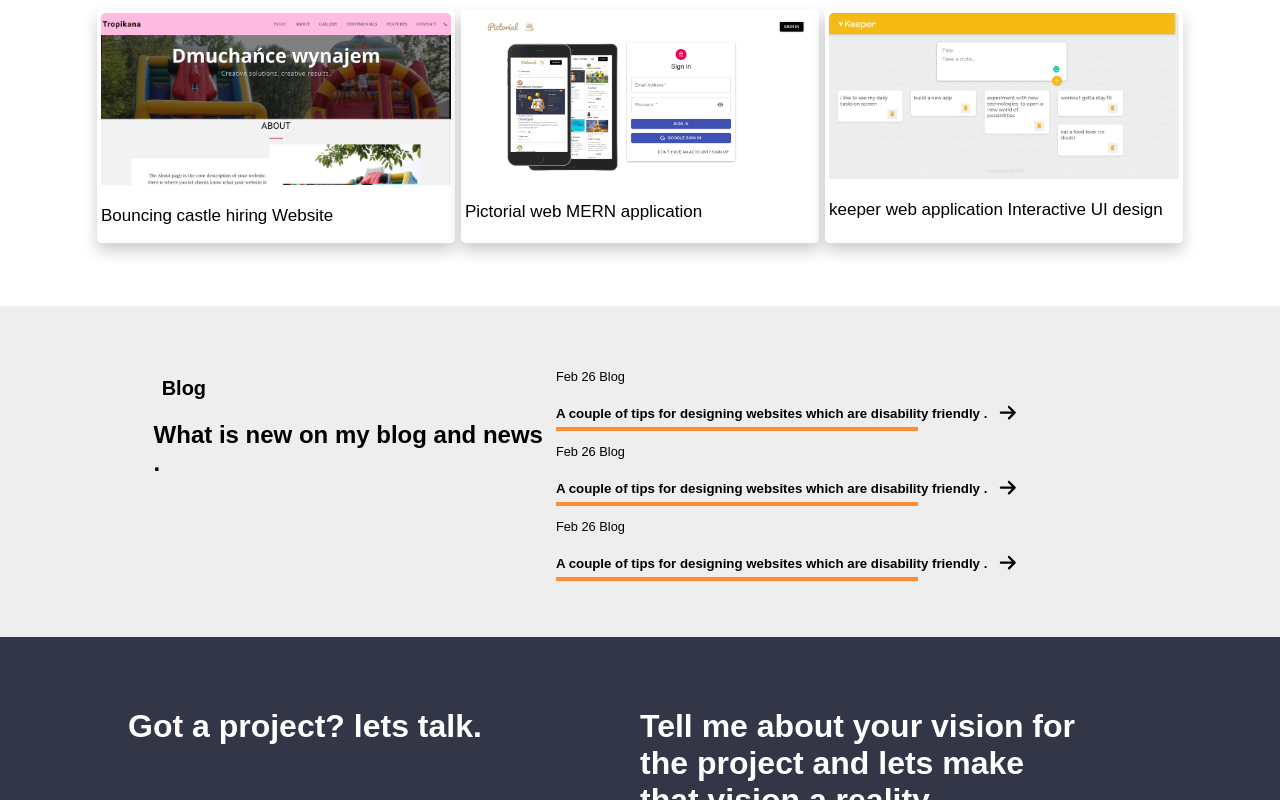
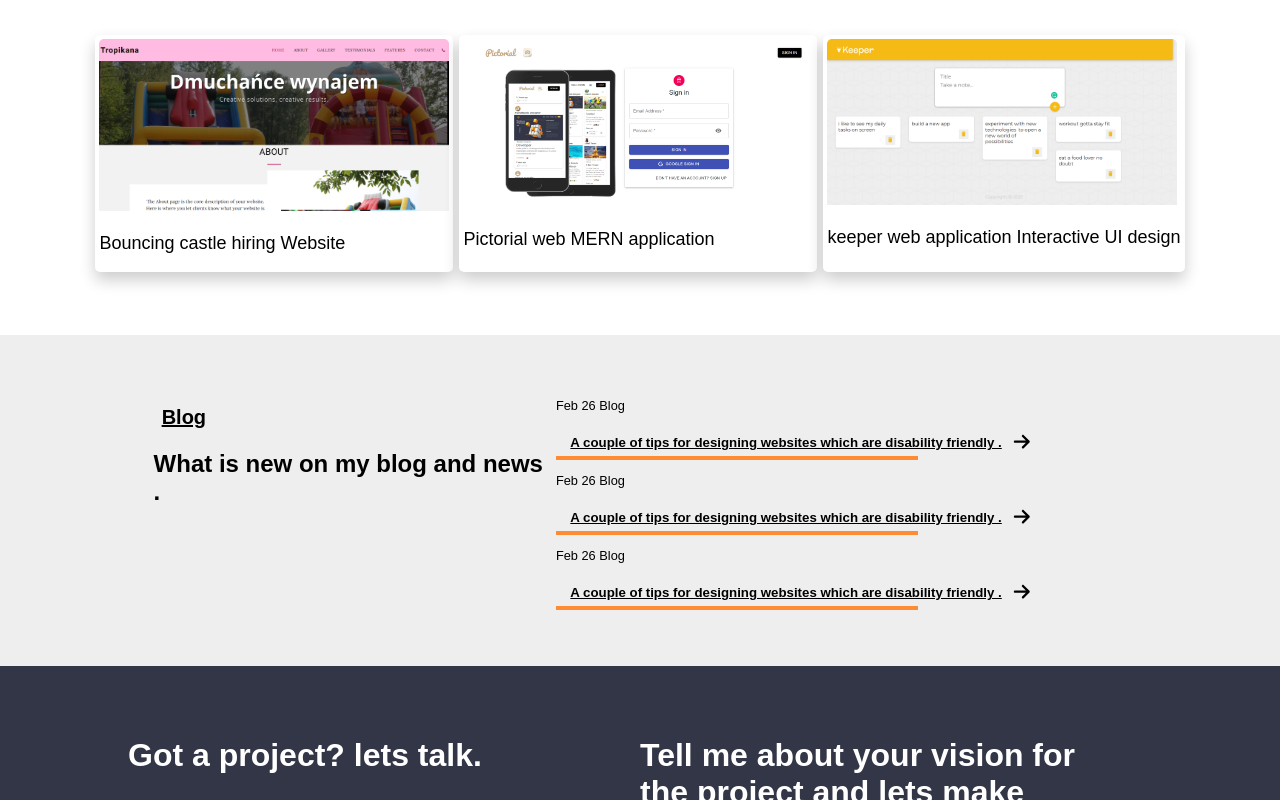
Before and after one commit to robsonmanata/PortfolioModernReact, a React (Vite) app: page / in a window 1280 px wide. Shown: the part 1309-2109 px from the top of the page. Built offline with nearby package versions, Linux system fonts and the light colour scheme.

Commit message:
link fixes

```diff
--- a/src/Components/BlogSection/BlogSection.css
+++ b/src/Components/BlogSection/BlogSection.css
@@ -41,11 +41,14 @@
     flex: 90%;
 }
 .Bloglink{
-    text-decoration: none;
+
     color: black;
     font-family: 'Nunito', sans-serif;
     font-size: 20px;
 
+}
+.bloglinks{
+color: black;
 }
 
 
--- a/src/Components/BlogSection/BlogSection.jsx
+++ b/src/Components/BlogSection/BlogSection.jsx
@@ -16,9 +16,8 @@ function BlogSection() {
           <div className="BlogRight">
           <div>
           <p>Feb 26 Blog</p>
-          <h5>A couple of tips for designing websites which are disability friendly .
+          <h5><Link className="bloglinks" Link to="/Blog/blog">A couple of tips for designing websites which are disability friendly .</Link>
           <a><FontAwesomeIcon className="highlight" size="1x" icon={faArrowRight} transform="grow-6">
-            export default BlogSection
           </FontAwesomeIcon></a>
           </h5>
 
@@ -26,9 +25,8 @@ function BlogSection() {
           </div>
           <div>
           <p>Feb 26 Blog</p>
-          <h5>A couple of tips for designing websites which are disability friendly .
+          <h5><Link className="bloglinks" Link to="/Blog/blog">A couple of tips for designing websites which are disability friendly .</Link>
           <a><FontAwesomeIcon className="highlight" size="1x" icon={faArrowRight} transform="grow-6">
-            export default BlogSection
           </FontAwesomeIcon></a>
           </h5>
 
@@ -36,9 +34,8 @@ function BlogSection() {
           </div>
           <div>
           <p>Feb 26 Blog</p>
-          <h5>A couple of tips for designing websites which are disability friendly .
+          <h5><Link className="bloglinks" Link to="/Blog/blog">A couple of tips for designing websites which are disability friendly .</Link>
           <a><FontAwesomeIcon className="highlight" size="1x" icon={faArrowRight} transform="grow-6">
-            export default BlogSection
           </FontAwesomeIcon></a>
           </h5>
 
--- a/src/Components/SectionA/sectionA.css
+++ b/src/Components/SectionA/sectionA.css
@@ -39,7 +39,7 @@
     }
     .left-item1 p{
       font-family: 'Nunito', sans-serif;
-  font-size: 18px;
+      font-size: 18px;
     }
     .highlight{
       color: black;
@@ -121,7 +121,7 @@ animation-name: example13;
         flex: 20%;
       }
       .left-item1 p{
-        font-size:18px;
+        font-size:16px;
 
       }
 
--- a/src/index.css
+++ b/src/index.css
@@ -4,5 +4,4 @@ body{
 }
 p{
     font-family: 'Nunito', sans-serif;
-    font-size: 17px;
 }
```
